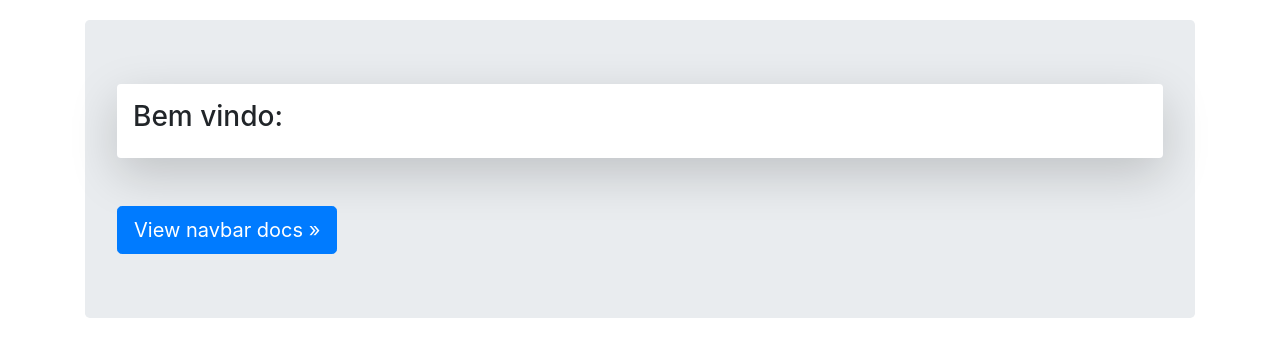
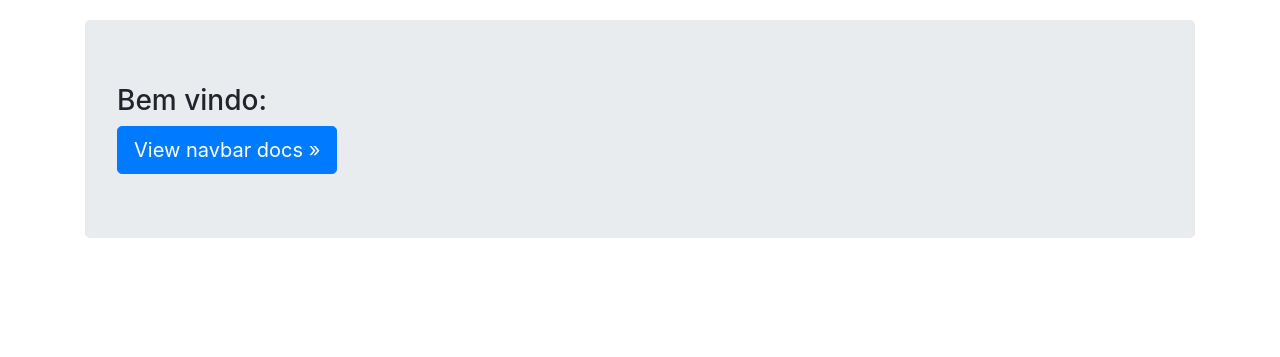
Before and after one commit to LucasIdalgo/syspacientes, a PHP site: page /admin.php?id_usuario=1 in a window 1280 px wide. Shown: the part 76-433 px from the top of the page. Run offline with PHP 8.4, Linux system fonts and the light colour scheme; data that the repository does not hold is empty.

Commit message:
Correção

```diff
--- a/admin.php
+++ b/admin.php
@@ -23,7 +23,7 @@
     <link href="css/bootstrap.min.css" rel="stylesheet">
 
     <!-- Custom styles for this template -->
-    <link href="navbar.css" rel="stylesheet">
+    <link href="css/navbar.css" rel="stylesheet">
   </head>
 
   <body>
@@ -71,11 +71,11 @@
 
       <!-- Main component for a primary marketing message or call to action -->
       <div class="jumbotron">
-         <div class="shadow-lg p-3 mb-5 bg-white rounded">
+         <!--<div class="shadow-lg p-3 mb-5 bg-white rounded">-->
             <?php
                echo "<h3>Bem vindo: ". $nome_usuario . "</h3>";
             ?>
-         </div>
+         <!--</div>-->
          <a class="btn btn-lg btn-primary" href="#" role="button">View navbar docs &raquo;</a>
       </div>
 
```
